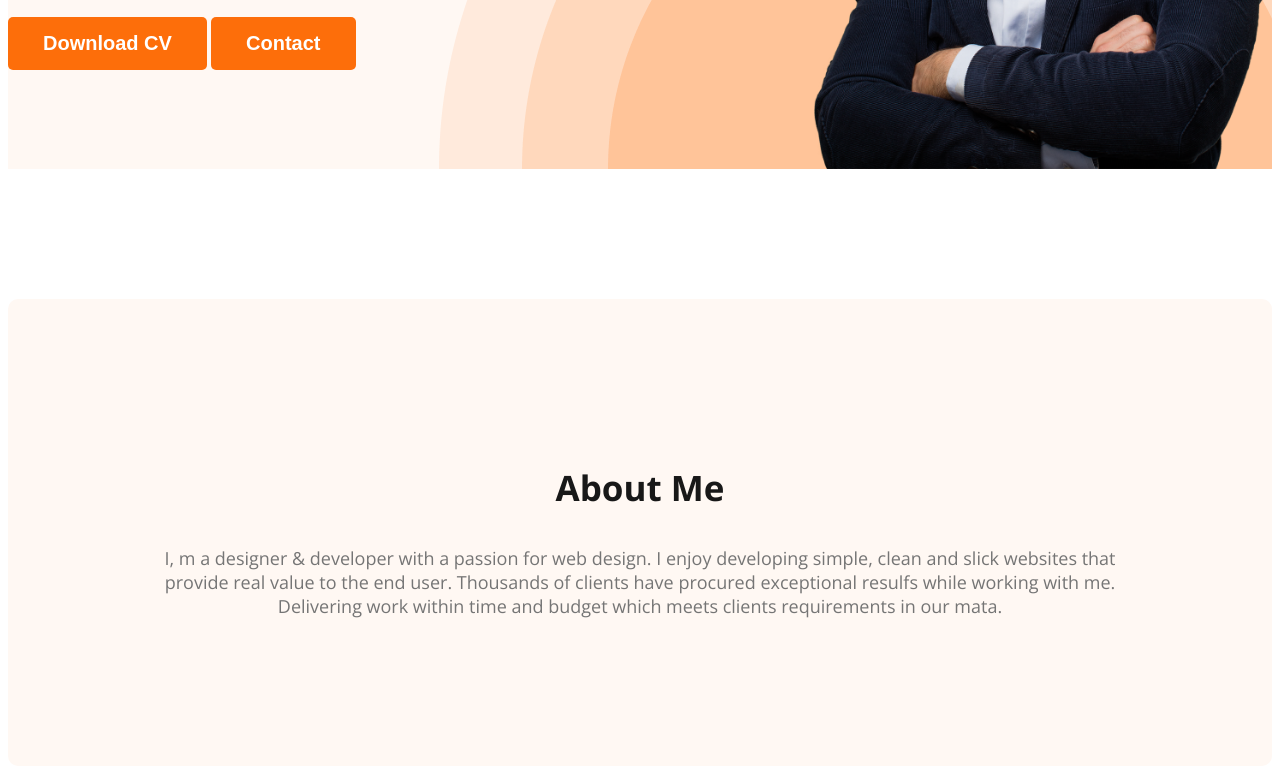
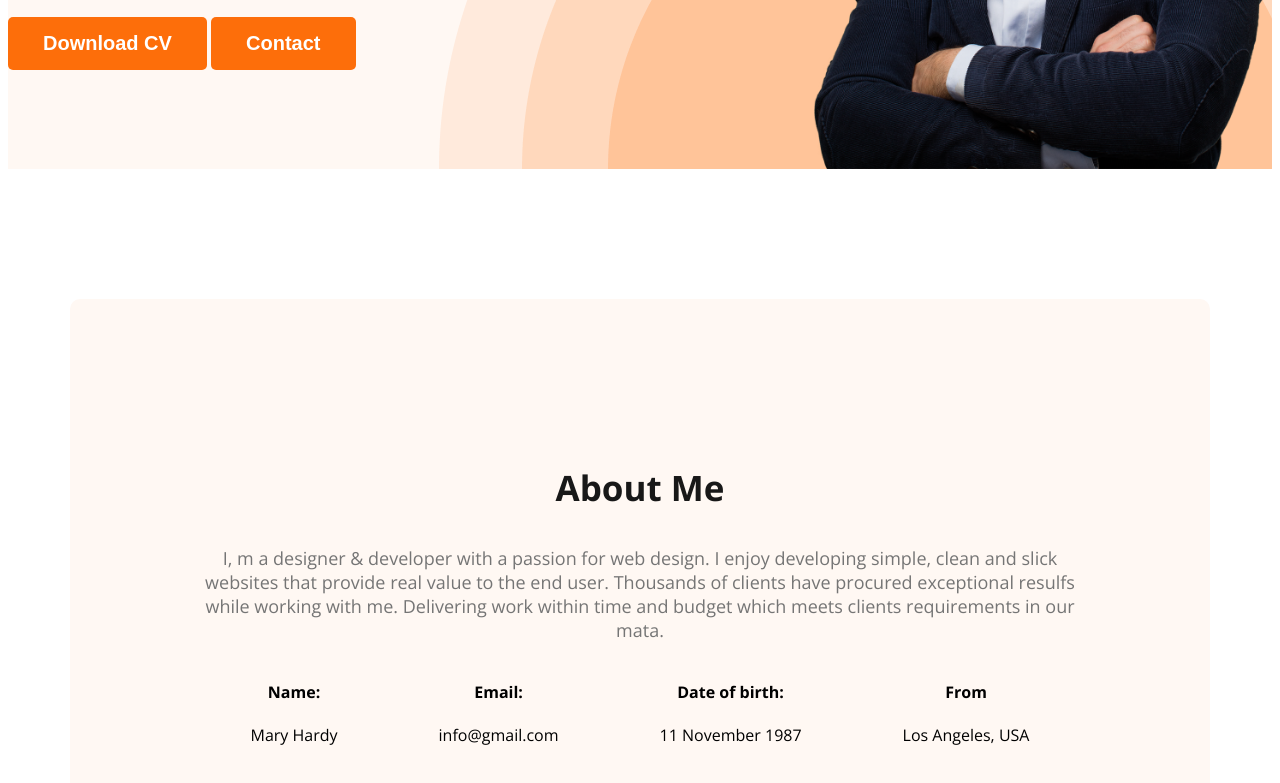
Before and after one commit to monir995/-web-developer, a plain HTML site: page index.html in a window 1280 px wide. Shown: the part 569-1352 px from the top of the page. Drawn offline with nearby package versions, Linux system fonts and the light colour scheme.

Commit message:
added about information

```diff
--- a/index.html
+++ b/index.html
@@ -36,6 +36,27 @@
         <section class="about">
             <h3 class="section-title">About Me</h3>
             <p class="section-description">I, m a designer & developer with a passion for web design. I enjoy developing simple, clean and slick websites that provide real value to the end user. Thousands of clients have procured exceptional resulfs while working with me. Delivering work within time and budget which meets clients requirements in our mata.</p>
+            <div class="about-info-container">
+                <div class="about-info">
+                    <h4 class="info-title">Name:
+                    </h4>
+                    <p class="inf">Mary Hardy </p>
+                </div>
+                <div class="about-info">
+                    <h4 class="info-title">Email:
+                    </h4>
+                    <p class="inf">info@gmail.com</p>
+                </div>
+                <div class="about-info">
+                    <h4 class="info-title">Date of birth:
+                    </h4>
+                    <p class="inf">11 November 1987</p>
+                </div>
+                <div class="about-info">
+                    <h4 class="info-title">From</h4>
+                    <p class="inf">Los Angeles, USA</p>
+                </div>
+            </div>
 
         </section>
 
--- a/style/portfolio.css
+++ b/style/portfolio.css
@@ -87,6 +87,10 @@ nav a{
 }
 
 /* main section style */
+main{
+    max-width: 1140px;
+    margin: 0px auto;
+}
 
 /* about section style */
 .about{
@@ -95,3 +99,10 @@ nav a{
     border-radius: 10px;
     margin: 130px 0px;
 }
+.about-info-container{
+    display: flex;
+    justify-content: space-around;
+}
+.about-info{
+    text-align: center;
+}
```
